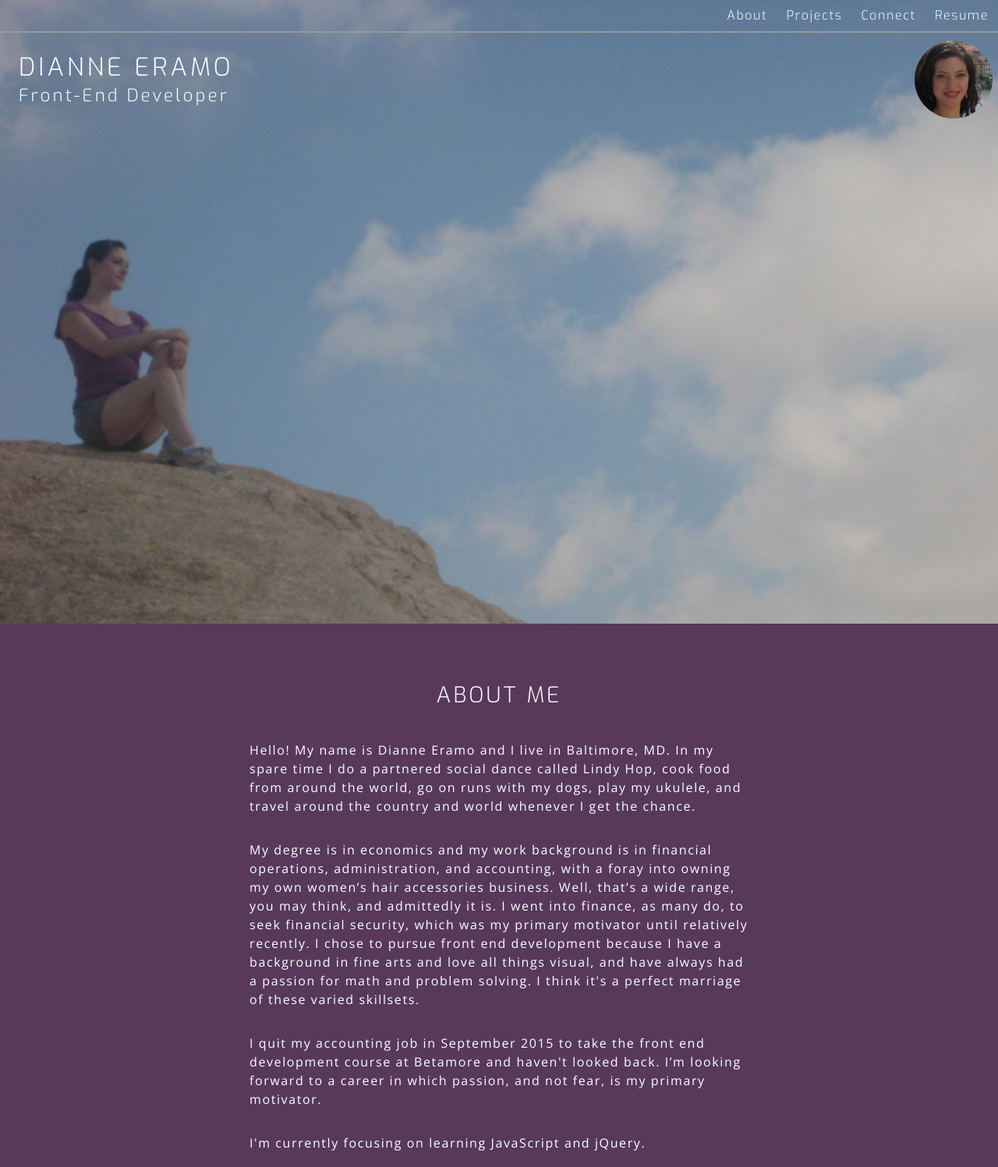
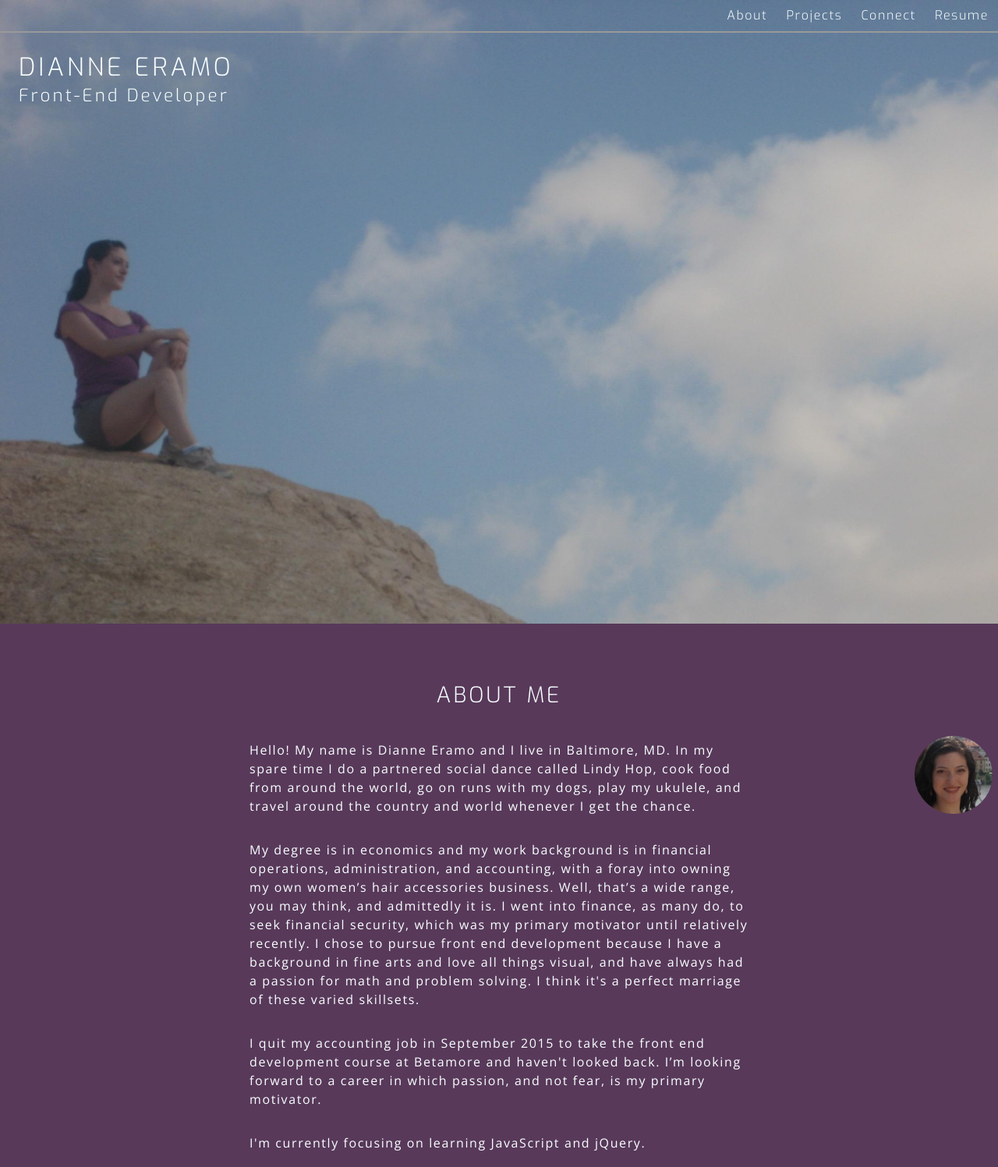
Before and after one commit to eramod/eramod.github.io, a plain HTML site: page index.html in a window 1280 px wide. Shown: the top 1497 px of the page at 78% size. Drawn offline with nearby package versions, Linux system fonts and the light colour scheme.

Commit message:
move logo to about me section and change class name

```diff
--- a/index.html
+++ b/index.html
@@ -32,9 +32,6 @@
 			  	<h1>Dianne Eramo</h1>
 			  	<h2>Front-End Developer</h2>
 		  	</div>
-	  		<div class="logo">
-	  			<img src="img/Dianne_Prague.jpg" alt="logo"> <!--http://placehold.it/100x100-->
-	  		</div>
   		</div>
   	</div>
   	<!--<div>
@@ -44,7 +41,12 @@
 
   <main>
   	<section class="about" id="about">
-  		<h3>About Me</h3>
+  		<div class="about-header">
+	  		<h3>About Me</h3>
+	  		<div class="portrait">
+		  		<img src="img/Dianne_Prague.jpg" alt="logo"> <!--http://placehold.it/100x100-->
+		  	</div>
+		  <div>
 	  	<p>
 	  		Hello! My name is Dianne Eramo and I live in Baltimore, MD. In my spare time I do a partnered social dance called Lindy Hop, cook food from around the world, go on runs with my dogs, play my ukulele, and travel around the country and world whenever I get the chance.</p>
 
--- a/sass/_header.scss
+++ b/sass/_header.scss
@@ -5,11 +5,6 @@ header {
 	background-position: left;
 	background-size: cover;
 	height: 100vh;
-
-	.fixed-header {
-	/*position: fixed;*/
-	width: 100%;
-	}
 
 	.headline {
 		@include display-flex;
@@ -51,22 +46,6 @@ header {
 	}
 
 
-	.logo {
-	height: 5rem; /* 80px/16px */
-	width: 5rem; /* 80px/16px */
-	margin: -10px 27px 0 0;
-
-		@media screen and (min-width: $break-medium) {
-			height: 6.25rem;
-			width: 6.25rem;
-		}
-	}
-
-	img {
-		border-radius: 50%;
-		margin: 1.25rem auto 0 1.25rem; /* 20px/16px */
-	}
-
 	h1, h2 {
 		color: $tertiary-color;
 		font-family: 'Exo', sans-serif;
--- a/sass/_main.scss
+++ b/sass/_main.scss
@@ -9,6 +9,23 @@ main {
 
 		@media screen and (min-width: $break-medium) {
 			font-size: 1.75rem;
+		}
+	}
+
+	.portrait {
+		float: right;
+		height: 5rem; /* 80px/16px */
+		width: 5rem; /* 80px/16px */
+		margin: -10px 27px 0 0;
+
+		@media screen and (min-width: $break-medium) {
+			height: 6.25rem;
+			width: 6.25rem;
+		}
+
+		img {
+			border-radius: 50%;
+			margin: 1.25rem auto 0 1.25rem; /* 20px/16px */
 		}
 	}
 
```
Also changed, not shown: css/style.css, 1 other file.
